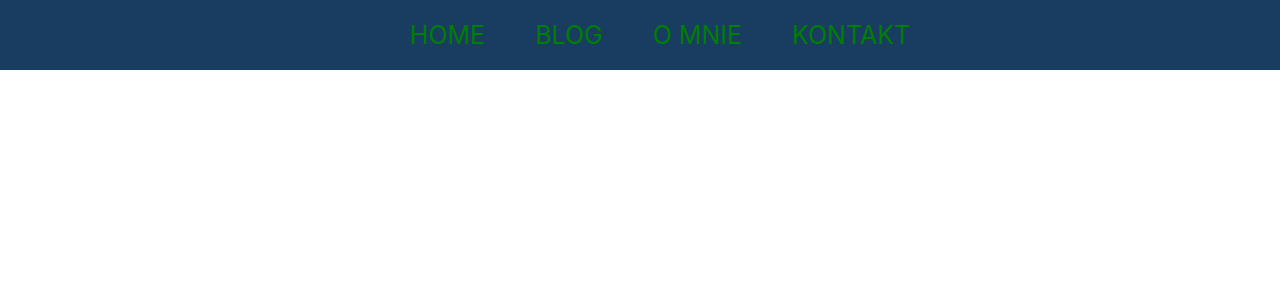
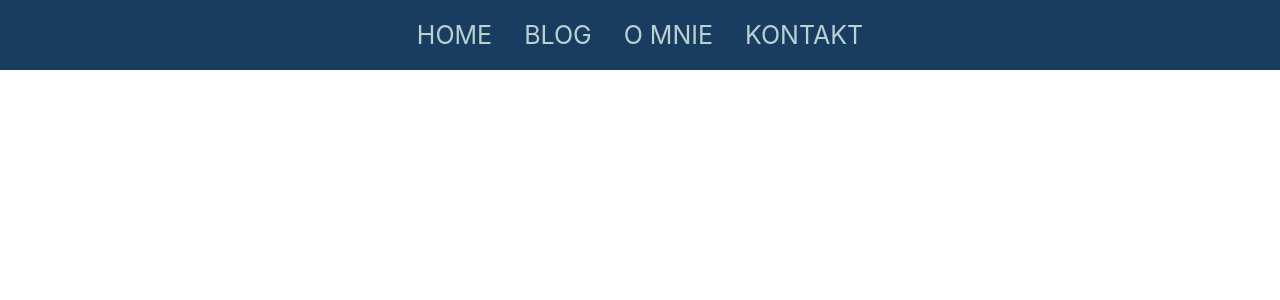
Before and after one commit to rafiquee3/blog_js_front_end, a Next.js app: page /admin in a window 1280 px wide. Shown: the top 300 px of the page. Built offline with nearby package versions, Linux system fonts and the light colour scheme.

Commit message:
Feat: styling the Header component

```diff
--- a/components/Header/Menu.component.tsx
+++ b/components/Header/Menu.component.tsx
@@ -1,30 +1,30 @@
 import { css } from '@emotion/css'
 
 const Menu = () => {
-  const styleLi = css`
-    color: red;
-    &:hover {
-      color: white;
-  }
-`
+  const style = css`
+    display: flex;
+    height: 70px;
+    list-style-type: none;
+    color: #BAD1CD;
+    margin: 0;
+    padding: 0;
+
+    & > li > a {
+      display: block;
+      line-height: 70px;
+      padding: 0 1rem 0 1rem;
+      cursor: pointer;
+      text-decoration: none;
+    }
+
+    a:hover {
+      box-shadow: inset 0 -5px 0 #BB3333;
+      color: #BB3333;
+    }
+  `
   return (
     <>
-      <ul className={css`
-        display: flex;
-        color: green;
-        list-style-type: none;
-        & > li {
-          margin: 1em;
-        }
-        & > li > a {
-          cursor: default;
-          text-decoration: none;
-        }
-        }
-        a:hover {
-          color: white;
-        }
-      `}>
+      <ul className={style}>
         <li><a>HOME</a></li>
         <li><a>BLOG</a></li>
         <li><a>O MNIE</a></li>
```
